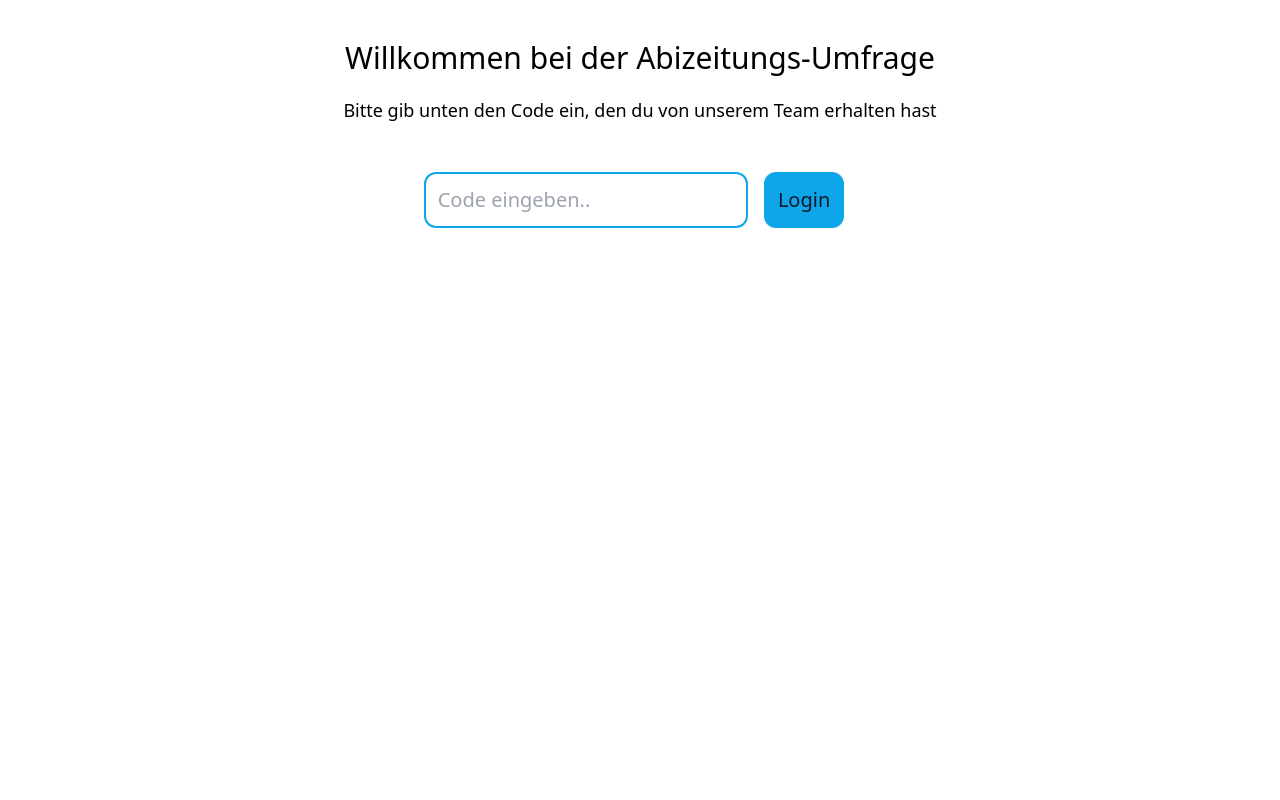
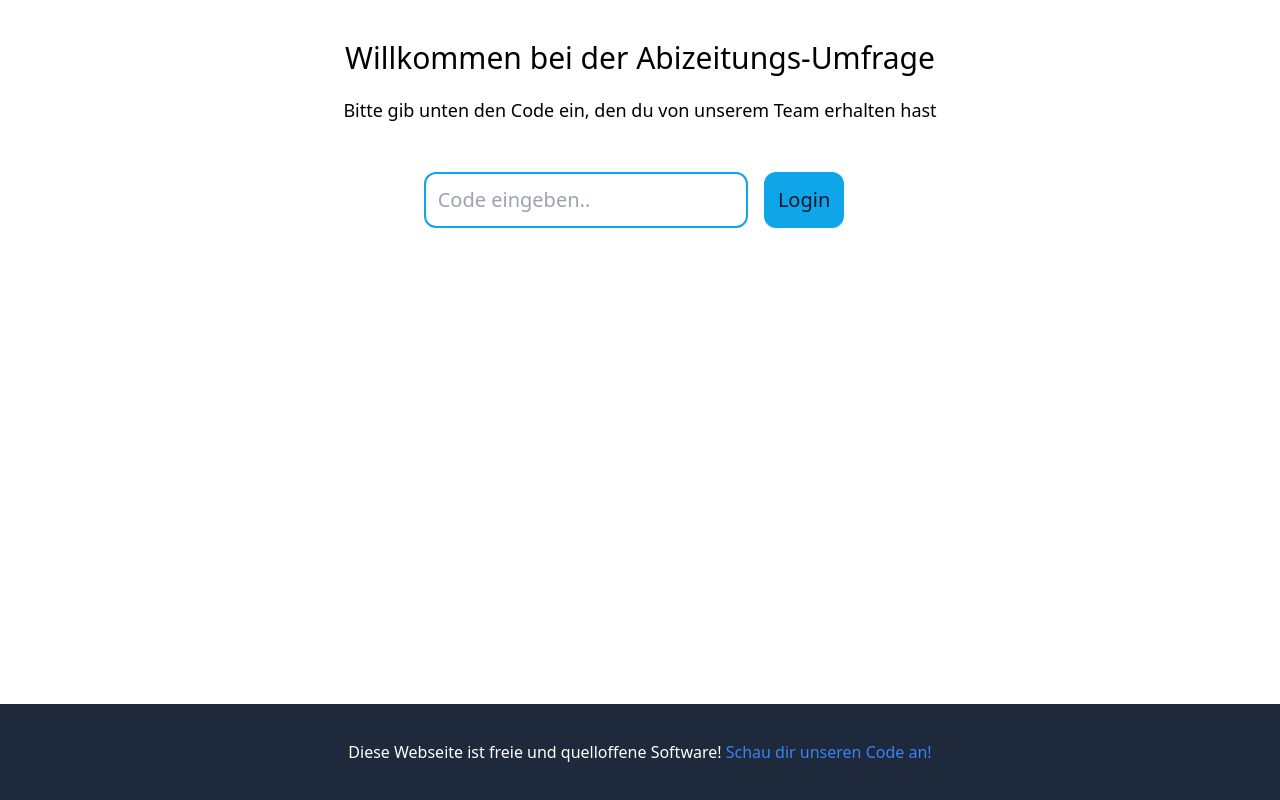
Before and after one commit to LoCrealloc/abisurvey, a SvelteKit app: page / in a window 1280 px wide. Built offline with nearby package versions, Linux system fonts and the light colour scheme.

Commit message:
Added a footer
Signed-off-by: LoC <loc@locrealloc.de>

```diff
--- a/src/routes/+layout.svelte
+++ b/src/routes/+layout.svelte
@@ -2,6 +2,14 @@
 	import "../app.css";
 </script>
 
-<div class="h-full dark:bg-slate-900">
+<div class="min-h-full dark:bg-slate-900">
 	<slot />
 </div>
+<footer class="fixed bottom-0 grid w-full bg-slate-800 object-bottom p-9 text-white">
+	<h3 class="text-center">
+		Diese Webseite ist freie und quelloffene Software! <a
+			class="text-blue-500 hover:underline"
+			href="https://github.com/LoCrealloc/abisite">Schau dir unseren Code an!</a
+		>
+	</h3>
+</footer>
```
